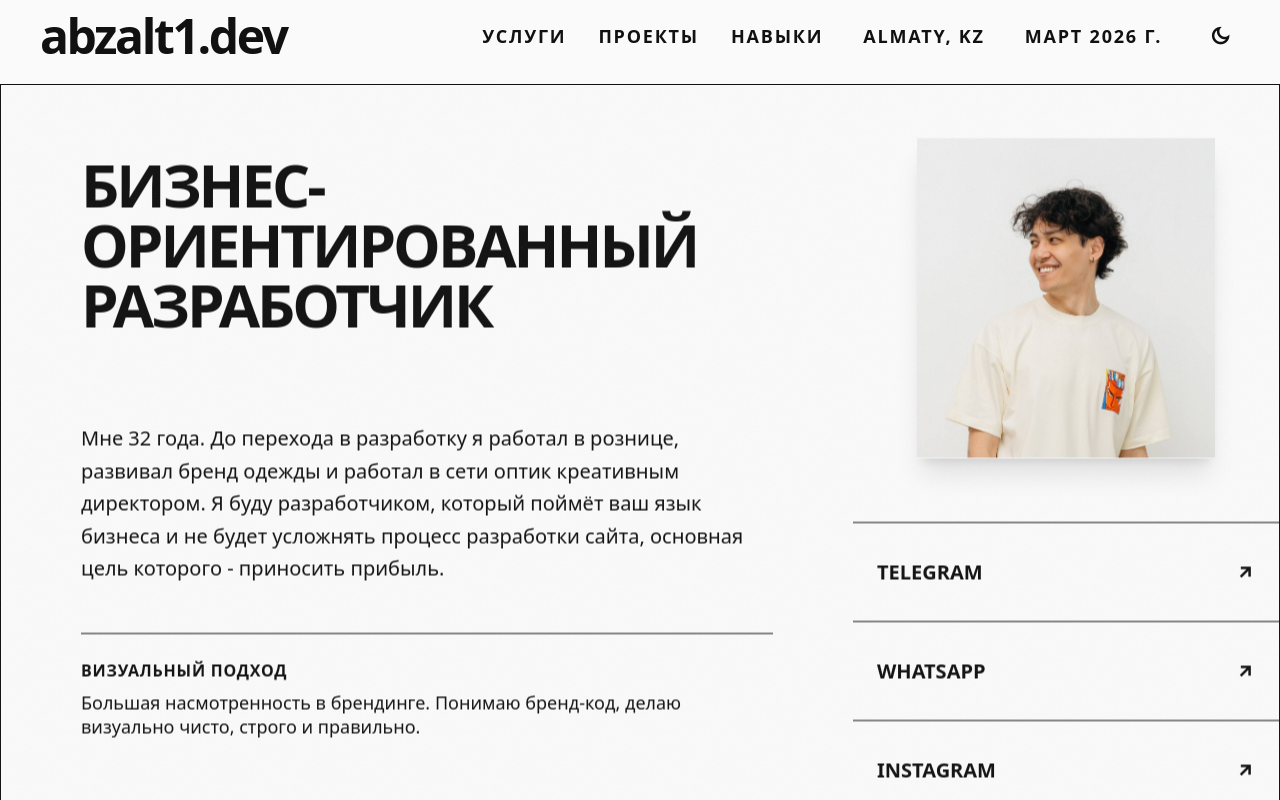
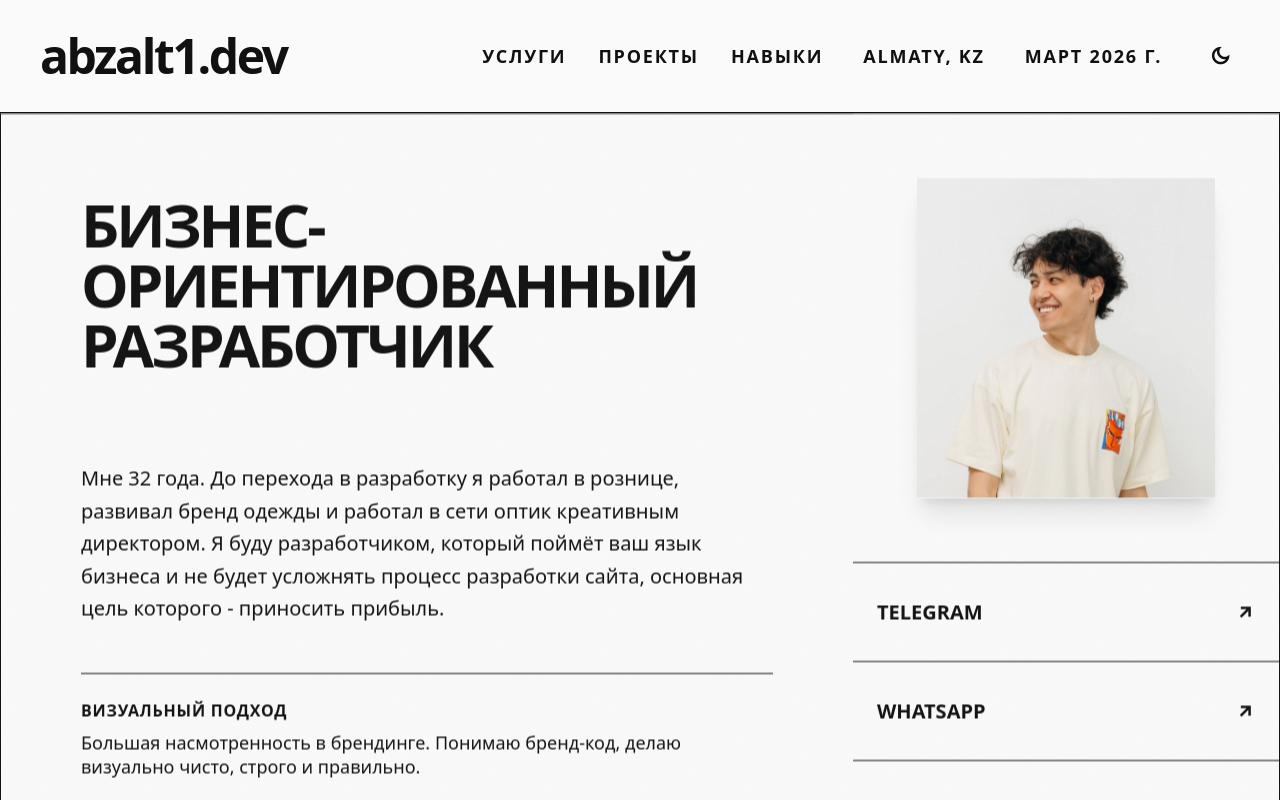
Before and after one commit to abzalt1/abzalt1.github.io, a Next.js app: page / in a window 1280 px wide. Shown: the top 800 px of the page. Built offline with nearby package versions, Linux system fonts and the light colour scheme.

Commit message:
Fix header vertical centering by using symmetric padding

```diff
--- a/src/components/Header.tsx
+++ b/src/components/Header.tsx
@@ -72,7 +72,7 @@ export default function Header() {
             <header
                 id="main-header"
                 className={`sticky top-0 z-40 bg-white dark:bg-black transition-all duration-300 w-full
-          ${isFloating ? 'floating-header py-4' : 'pb-6 -mt-[6px] pt-[6px] md:-mt-[12px] md:pt-[12px] border-b border-black dark:border-white'}
+          ${isFloating ? 'floating-header py-4' : 'py-6 md:py-8 border-b border-black dark:border-white'}
           ${isHidden ? '-translate-y-full' : 'translate-y-0'}`}
             >
                 <div className="flex justify-between items-center px-6 md:px-10">
```
